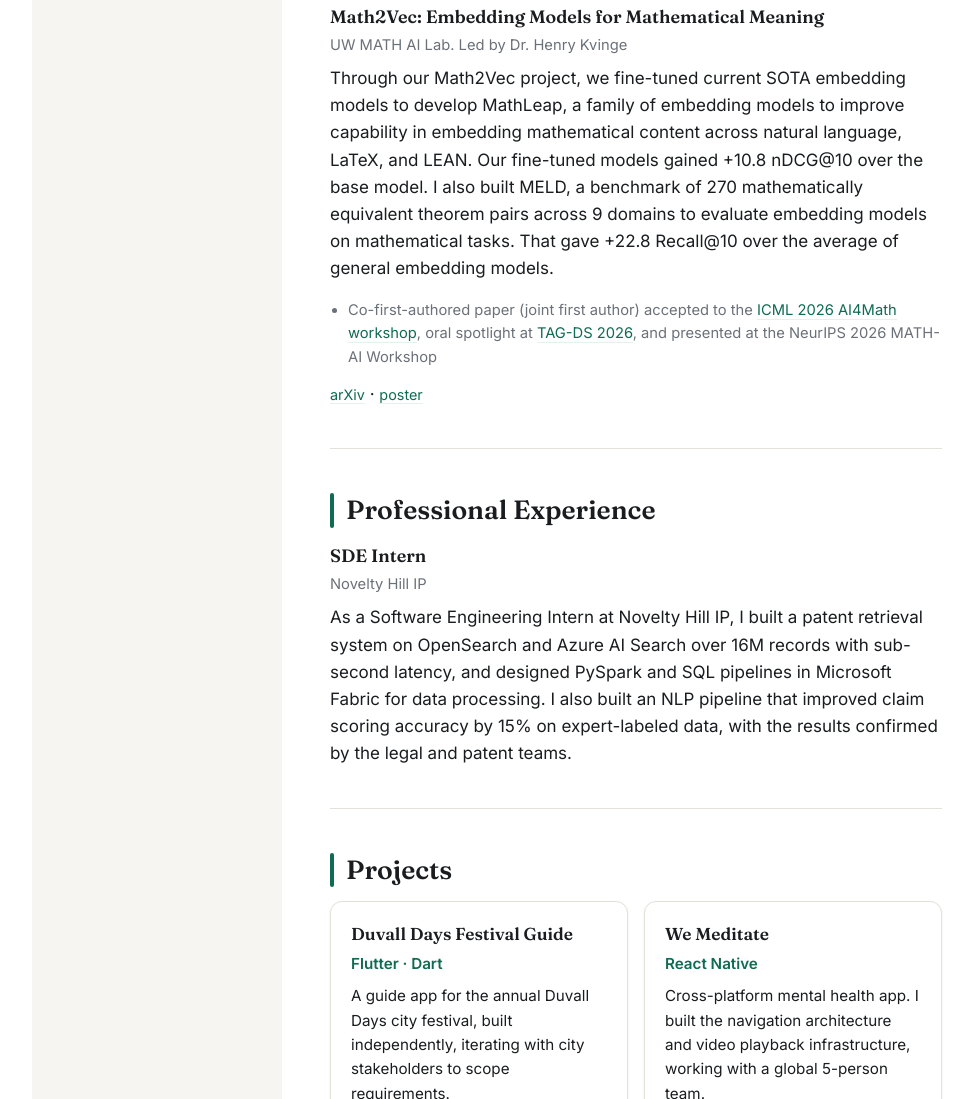
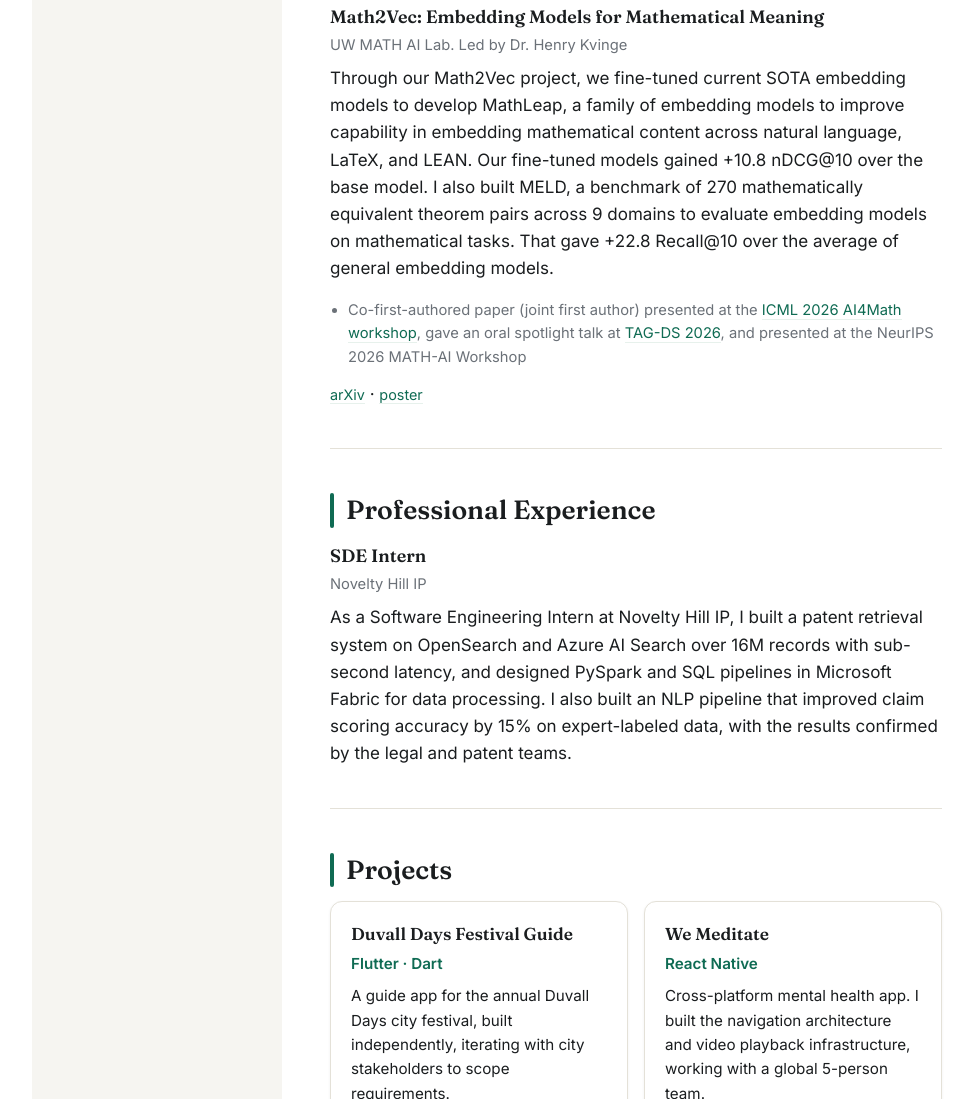
Before and after one commit to SamarthRao91/portfolio, a plain HTML site: page index.html in a window 1280 px wide. Shown: the part 922-2021 px from the top of the page, without its empty margins (88-1061 px from the left). Drawn offline with Linux system fonts and the light colour scheme.

Commit message:
Paper venues all presented, oral spotlight as gave talk

```diff
--- a/index.html
+++ b/index.html
@@ -428,7 +428,7 @@ section {
           general embedding models.
         </p>
         <ul class="entry-note">
-          <li>Co-first-authored paper (joint first author) accepted to the <a href="https://ai4math2026.github.io/" target="_blank" rel="noopener">ICML 2026 AI4Math workshop</a>, oral spotlight at <a href="https://www.tagds.com/events/tag-ds-2026" target="_blank" rel="noopener">TAG-DS 2026</a>, and presented at the NeurIPS 2026 MATH-AI Workshop</li>
+          <li>Co-first-authored paper (joint first author) presented at the <a href="https://ai4math2026.github.io/" target="_blank" rel="noopener">ICML 2026 AI4Math workshop</a>, gave an oral spotlight talk at <a href="https://www.tagds.com/events/tag-ds-2026" target="_blank" rel="noopener">TAG-DS 2026</a>, and presented at the NeurIPS 2026 MATH-AI Workshop</li>
         </ul>
         <p class="entry-links">
           <a href="https://arxiv.org/abs/2606.23959" target="_blank" rel="noopener">arXiv</a>
```
